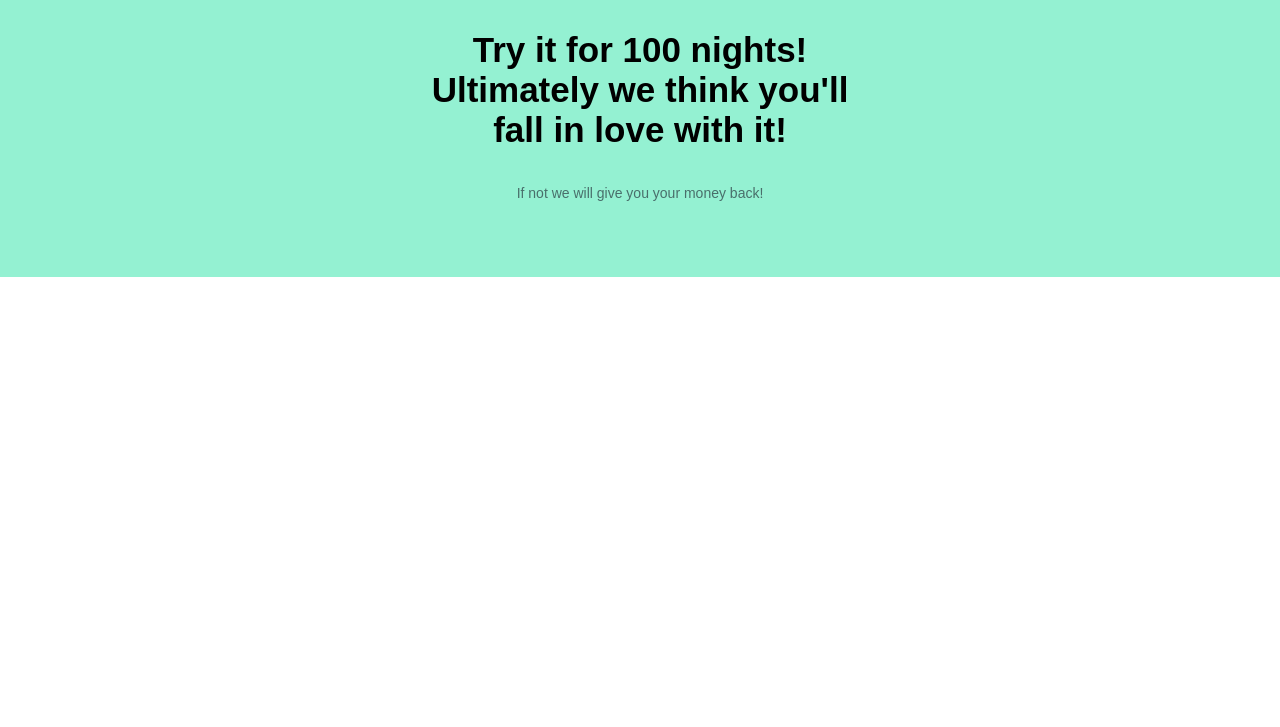
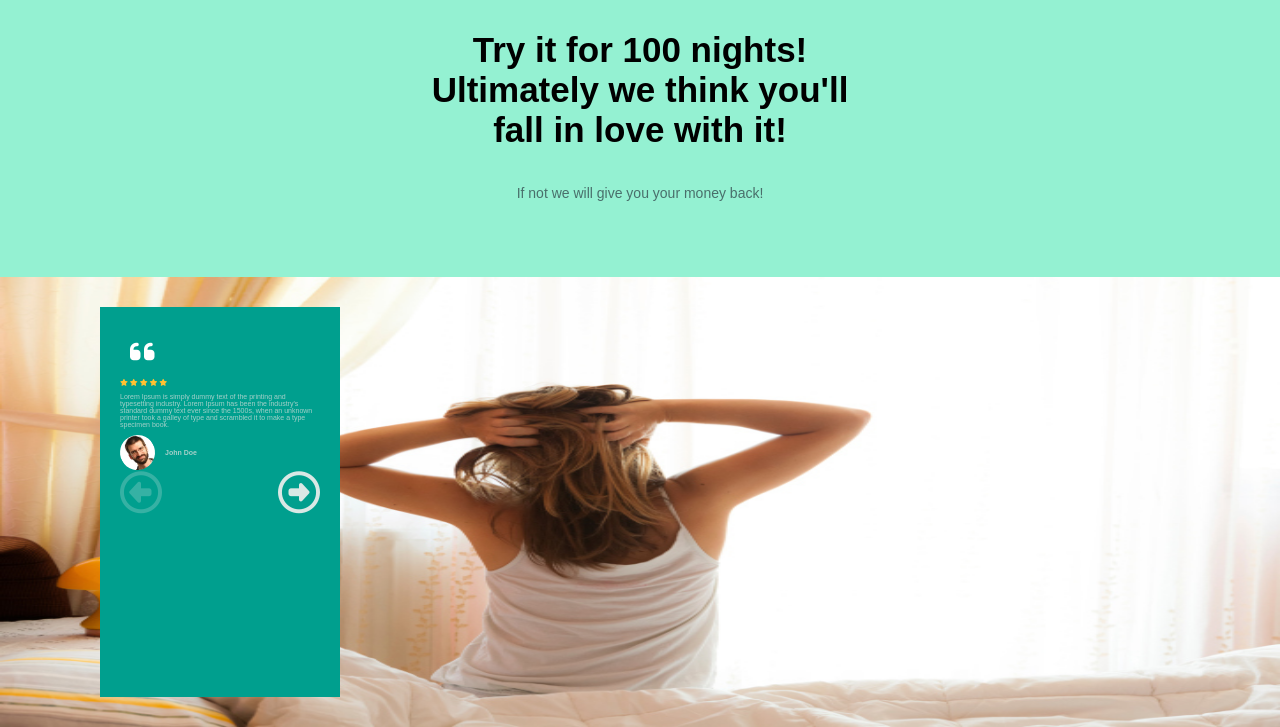
Before and after one commit to lttxzmj/pages-css, a plain HTML site: page dreamzy/index.html in a window 1280 px wide. Shown: the part 2944-3671 px from the top of the page. Before the commit the page ends 3221 px from the top, so only its background shows below. Drawn offline with Linux system fonts and the light colour scheme.

Commit message:
Add comment component

```diff
--- a/dreamzy/css/index.css
+++ b/dreamzy/css/index.css
@@ -428,3 +428,75 @@
   color: #496F6B;
   margin: 0;
 }
+
+.comment {
+  display: flex;
+  height: 450px;
+  background: url('../imgs/comment-bg.jpg') no-repeat;
+  background-size: 100% 100%;
+}
+
+.comment__content {
+  background: #009F8E;
+  width: 200px;
+  height: 350px;
+  color: #fff;
+  margin: 30px 100px;
+  padding: 20px;
+}
+
+.comment__icon {
+  font-size: 2em;
+  margin: 10px;
+}
+
+.comment__star {
+  color: #FFC131;
+  font-size: .5em;
+  margin-top: 10px;
+}
+
+.comment__word, .comment__person-name {
+  color: #A3D0C9;
+  font-size: .5em;
+}
+
+.comment__person {
+  display: flex;
+  align-items: center;
+}
+
+.comment__person-avater {
+  width: 35px;
+  height: 35px;
+  border-radius: 40px;
+  transform: rotate(-30deg);
+}
+
+.comment__person-name {
+  font-weight: bold;
+  margin: 10px;
+}
+
+.comment__more {
+  overflow: hidden;
+  height: 80px;
+}
+
+.comment__pre, .comment__next {
+  font-size: 3em;
+  font-weight: lighter;
+  color: #D9E8E5;
+}
+
+.comment__pre {
+  float: left;
+}
+
+.comment__next {
+  float: right;
+}
+
+.comment__pre--blur {
+  filter: opacity(25%);
+}
--- a/dreamzy/index.html
+++ b/dreamzy/index.html
@@ -332,6 +332,41 @@
             If not we will give you  your money back!
           </p>
         </section>
+        <section class="comment">
+          <div class="comment__content">
+            <div class="comment__icon">
+              <i class="comment__icon--quote fa fa-quote-left" aria-hidden="true"></i>
+            </div>
+            <div class="comment__star">
+              <i class="fa fa-star" aria-hidden="true"></i>
+              <i class="fa fa-star" aria-hidden="true"></i>
+              <i class="fa fa-star" aria-hidden="true"></i>
+              <i class="fa fa-star" aria-hidden="true"></i>
+              <i class="fa fa-star" aria-hidden="true"></i>
+            </div>
+            <p class="comment__word">
+              Lorem Ipsum is simply dummy
+              text of the printing and typesetting industry.
+              Lorem Ipsum has been the industry's standard dummy
+              text ever since the 1500s, when an unknown
+              printer took a galley of type and scrambled
+              it to make a type specimen book.
+            </p>
+            <div class="comment__person">
+              <img class="comment__person-avater" src="./imgs/avatar-01.jpg"
+              alt="avater-01">
+              <span class="comment__person-name">John Doe</span>
+            </div>
+            <div class="comment__more">
+              <div class="comment__pre">
+                <i class="comment__pre--blur fa fa-arrow-circle-o-left" aria-hidden="true"></i>
+              </div>
+              <div class="comment__next">
+                <i class="comment__next--clear fa fa-arrow-circle-o-right" aria-hidden="true"></i>
+              </div>
+            </div>
+          </div>
+        </section>
       </main>
     </div>
   </body>
```
Also changed, not shown: dreamzy/imgs/avatar-01.jpg (added), dreamzy/imgs/comment-bg.jpg (added).
